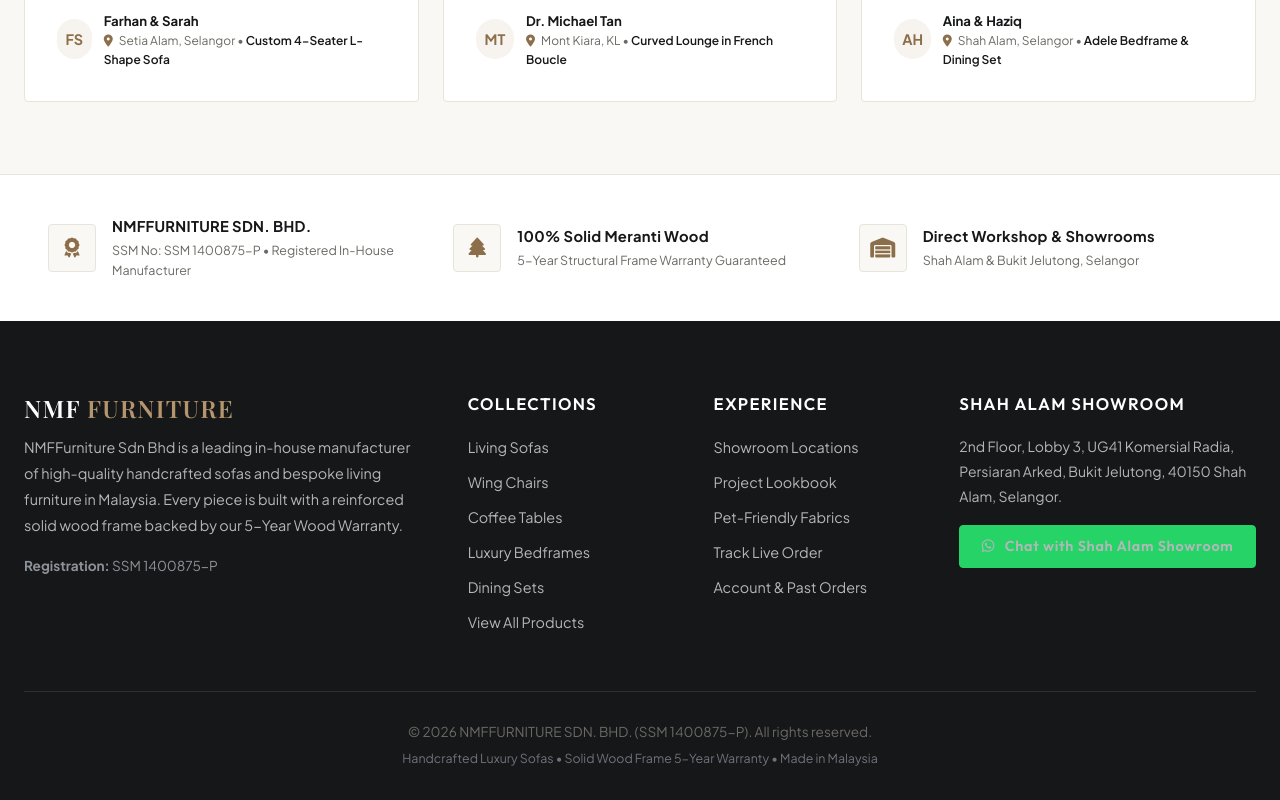
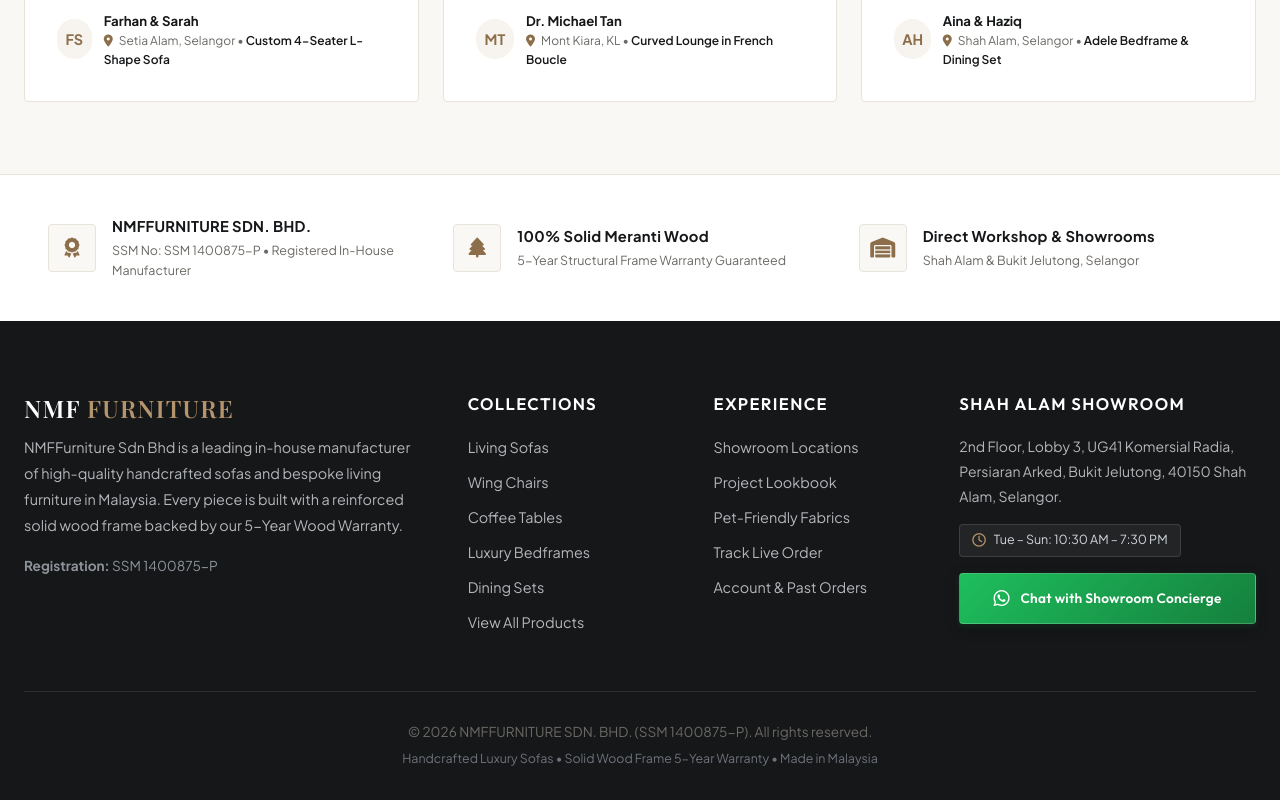
Before and after one commit to shereali/nmffurniture, a Nuxt app in the folder frontend/: page / in a window 1280 px wide. Shown: the part 5979-6779 px from the top of the page. Built offline with nearby package versions, Linux system fonts and the light colour scheme; no server answers; a web font is replaced by a local one.

Commit message:
fix(ui): polish footer showroom button contrast, gradient, and hours indicator

```diff
--- a/frontend/assets/css/components.css
+++ b/frontend/assets/css/components.css
@@ -811,13 +811,13 @@
   position: relative;
 }
 
-.footer-col p, .footer-col a {
+.footer-col p, .footer-col a:not(.btn):not(.footer-whatsapp-btn) {
   color: #B4B7BA;
   font-size: 0.9rem;
   line-height: 1.8;
 }
 
-.footer-col a:hover {
+.footer-col a:not(.btn):not(.footer-whatsapp-btn):hover {
   color: var(--color-secondary);
 }
 
--- a/frontend/components/AppFooter.vue
+++ b/frontend/components/AppFooter.vue
@@ -43,17 +43,23 @@
         <!-- Col 4: Showroom & Direct Contact -->
         <div class="footer-col">
           <h4>Shah Alam Showroom</h4>
-          <p style="font-size: 0.875rem; margin-bottom: 0.75rem;">
+          <p style="font-size: 0.875rem; margin-bottom: 0.65rem;">
             2nd Floor, Lobby 3, UG41 Komersial Radia, Persiaran Arked, Bukit Jelutong, 40150 Shah Alam, Selangor.
           </p>
+
+          <div class="footer-hours-badge">
+            <i class="fa-regular fa-clock"></i>
+            <span>Tue – Sun: 10:30 AM – 7:30 PM</span>
+          </div>
+
           <div style="margin-top: 1rem;">
             <a
               :href="`https://wa.me/${whatsappDefault}?text=Hye%20NMFFurniture%20BJ`"
               target="_blank"
-              class="btn btn-whatsapp btn-sm"
-              style="width: 100%; text-transform: none;"
+              class="footer-whatsapp-btn"
             >
-              <i class="fa-brands fa-whatsapp"></i> Chat with Shah Alam Showroom
+              <i class="fa-brands fa-whatsapp"></i>
+              <span>Chat with Showroom Concierge</span>
             </a>
           </div>
         </div>
@@ -76,3 +82,62 @@
 const ssmNumber = config.public.ssmNumber || 'SSM 1400875-P'
 const whatsappDefault = config.public.whatsappDefault || '60192589920'
 </script>
+
+<style scoped>
+.footer-hours-badge {
+  display: inline-flex;
+  align-items: center;
+  gap: 0.5rem;
+  background: rgba(255, 255, 255, 0.06);
+  border: 1px solid rgba(255, 255, 255, 0.12);
+  padding: 0.35rem 0.75rem;
+  border-radius: var(--radius-sm);
+  font-size: 0.78rem;
+  color: #D1D5DB;
+  margin-top: 0.25rem;
+}
+
+.footer-hours-badge i {
+  color: var(--color-secondary);
+  font-size: 0.85rem;
+}
+
+.footer-whatsapp-btn {
+  display: inline-flex;
+  align-items: center;
+  justify-content: center;
+  gap: 0.65rem;
+  width: 100%;
+  padding: 0.85rem 1.25rem;
+  background: linear-gradient(135deg, #1EBE5D 0%, #15803D 100%);
+  color: #FFFFFF !important;
+  font-family: var(--font-sans);
+  font-size: 0.85rem;
+  font-weight: 600;
+  letter-spacing: 0.02em;
+  border-radius: var(--radius-sm);
+  border: 1px solid rgba(255, 255, 255, 0.18);
+  box-shadow: 0 4px 14px rgba(0, 0, 0, 0.3), 0 2px 6px rgba(30, 190, 93, 0.2);
+  text-decoration: none;
+  transition: all var(--transition-fast);
+  cursor: pointer;
+}
+
+.footer-whatsapp-btn i {
+  font-size: 1.15rem;
+  color: #FFFFFF !important;
+  flex-shrink: 0;
+  transition: transform 0.2s ease;
+}
+
+.footer-whatsapp-btn:hover {
+  background: linear-gradient(135deg, #22C55E 0%, #16A34A 100%);
+  color: #FFFFFF !important;
+  transform: translateY(-2px);
+  box-shadow: 0 6px 20px rgba(30, 190, 93, 0.4), 0 2px 6px rgba(0, 0, 0, 0.2);
+}
+
+.footer-whatsapp-btn:hover i {
+  transform: scale(1.1);
+}
+</style>
```
